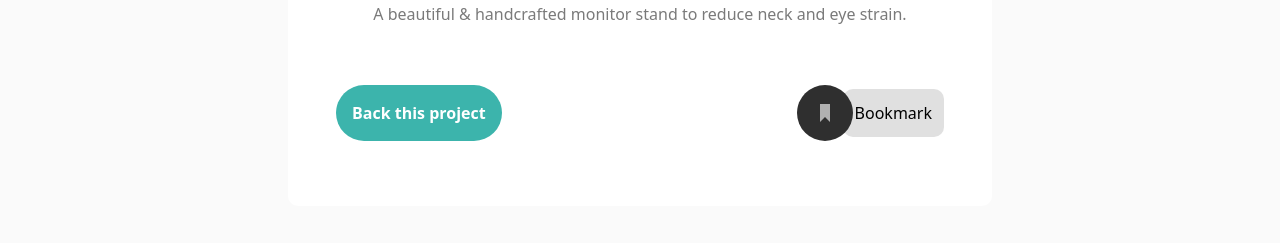
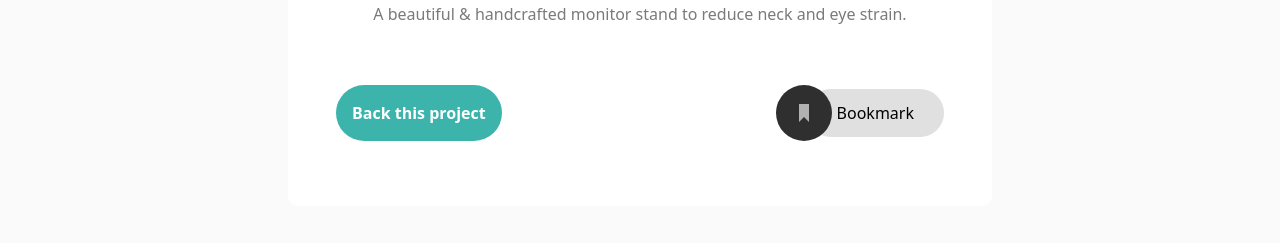
Before and after one commit to emirmoretti/crowdfunding-Frontendmentor, a website: page index.html in a window 1280 px wide. Shown: the part 402-645 px from the top of the page. Drawn offline with Linux system fonts and the light colour scheme.

Commit message:
animation

```diff
--- a/scss/style.scss
+++ b/scss/style.scss
@@ -254,14 +254,16 @@ main {
                     #bookmark {
                         cursor: pointer;
                         position: relative;
-                        left: 10px;
+                        left: 25px;
                     }
                     #label {
                         display: inline-flex;
                         order: 1;
                         background-color: $gray88;
                         padding: 12px;
-                        border-radius: 10px;
+                        padding-right: 30px;
+                        padding-left: 30px;
+                        border-radius: 30px;
                     }
                     .label-marked {
                         color: $Moderatecyan;
```
Also changed, not shown: css/main.css.
